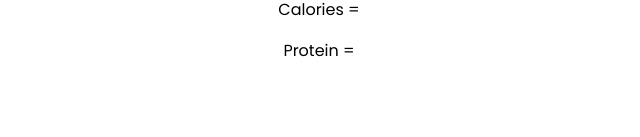
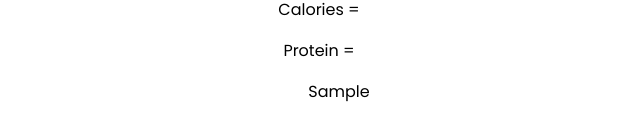
Before and after one commit to Alee2117/nutrition-is-kool, a React (Create React App) app: page / in a window 1280 px wide. Both pictures are taken after typing "Sample" into the empty fields and a click on the input 732 px from the left and 104 px from the top of the page. Shown: the part 251-388 px from the top of the page, without its empty margins (321-961 px from the left). Built offline with nearby package versions, Linux system fonts and the light colour scheme; no server answers.

Commit message:
added dynamic list to show every food item that was added. Eventually will update calories to go with it. Will fix key from being random

```diff
--- a/src/Components/Nutrition/Nutrition.js
+++ b/src/Components/Nutrition/Nutrition.js
@@ -8,10 +8,12 @@ const Nutrition = () => {
   const [isLoaded, setIsLoaded] = useState(false);
   const [calories, setCalories] = useState("");
   const [protein, setProtein] = useState("");
-  let listItem = food;
+  const [list, setList] = useState([]);
+  const [foodId, setFoodId] = useState("");
 
-  // Dynamic li element to fill the ul rendered below
-  const element = <li className={styles.li}>{listItem}</li>;
+  const addInput = () => {
+    setList(list => [...list, search]);
+  };
 
   // Getting user input for an argument to be used later in API call
   const getInput = e => {
@@ -24,6 +26,7 @@ const Nutrition = () => {
     e.preventDefault();
     setIsLoaded(true);
     setFood(e.target.value);
+    console.log(list);
   };
 
   // Function that holds API call using form input
@@ -39,8 +42,7 @@ const Nutrition = () => {
       .then(responseData => {
         setFood(responseData.hits[0].fields.item_name);
         let foodId = responseData.hits[0].fields.item_id;
-        console.log(responseData);
-        console.log(foodId);
+        setFoodId(foodId);
         fetch(
           `https://api.nutritionix.com/v1_1/item?id=${foodId}&appId=${appId}&appKey=${appKey}`
         )
@@ -50,7 +52,6 @@ const Nutrition = () => {
           .then(responseData => {
             setCalories(responseData.nf_calories);
             setProtein(responseData.nf_protein);
-            console.log(responseData);
           });
       });
   };
@@ -74,13 +75,19 @@ const Nutrition = () => {
           name="enteredFood"
           onChange={getInput}
         ></input>
-        <input type="submit"></input>
+        <input type="submit" onClick={addInput}></input>
       </form>
       <h1>Hello!</h1>
       <p>Item = {food}</p>
       <p>Calories = {calories}</p>
       <p>Protein = {protein}</p>
-      <ul>{element}</ul>
+      <ul>
+        {list.map(item => (
+          <li key={Math.random()} className={styles.li}>
+            {item}
+          </li>
+        ))}
+      </ul>
     </div>
   );
 };
```
